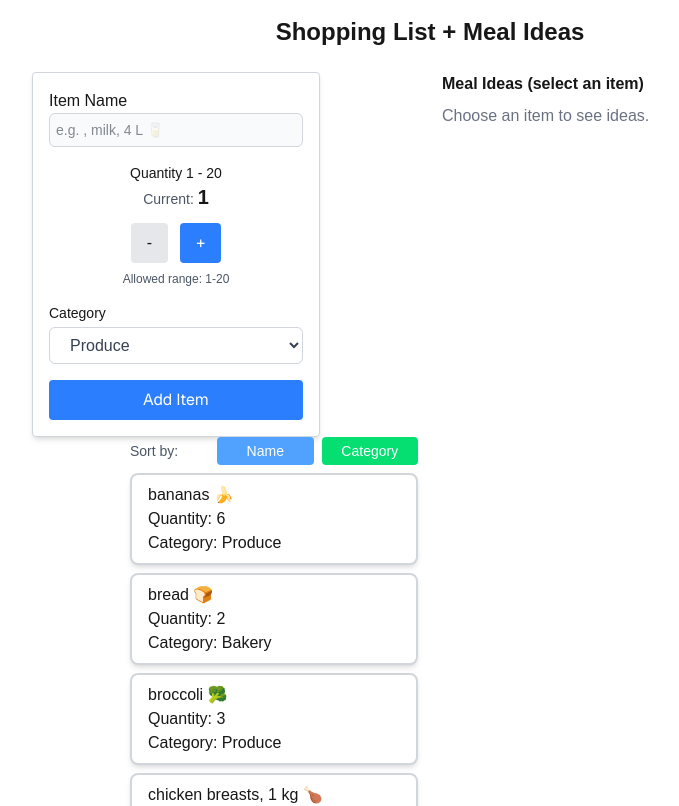
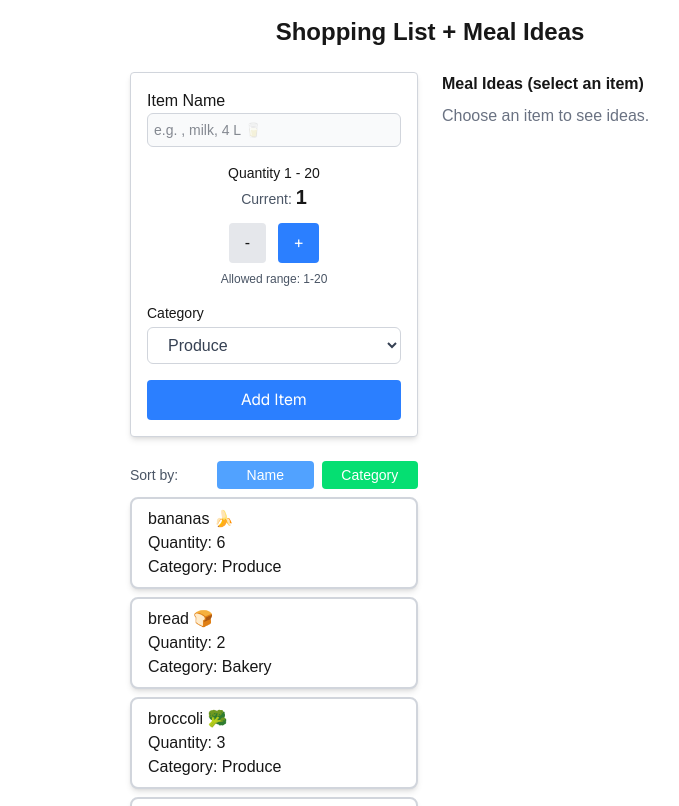
Before and after one commit to SoftDevCLF/cprg306-assignments, a Next.js app: page /week-8 in a window 1280 px wide. Shown: the top 806 px of the page, without its empty margins (210-889 px from the left). Built offline with nearby package versions, Linux system fonts and the light colour scheme.

Commit message:
💻Layout fixed

```diff
--- a/app/week-8/new-item.js
+++ b/app/week-8/new-item.js
@@ -27,7 +27,7 @@ export default function AddNewItem({ onAddItem }) {
   return (
     <form
       onSubmit={handleSubmit}
-      className="w-72 mx-auto bg-white shadow-md border border-gray-300 rounded p-4"
+      className="w-72 bg-white shadow-md border border-gray-300 rounded p-4 justify-self-end-safe mb-6"
     >
       <label htmlFor="name">Item Name</label>
       <input
```
